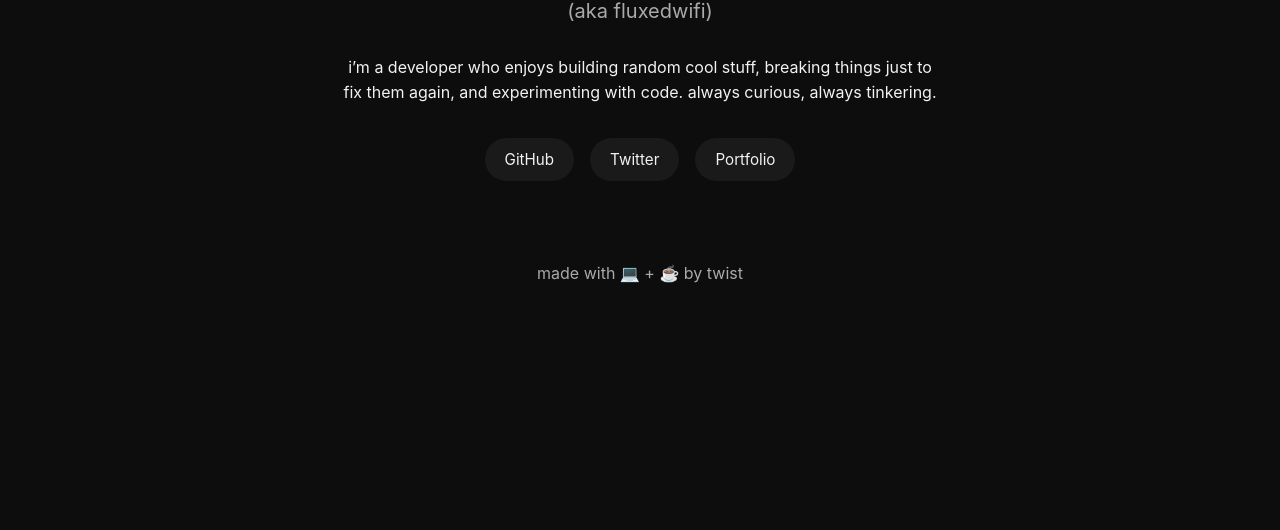
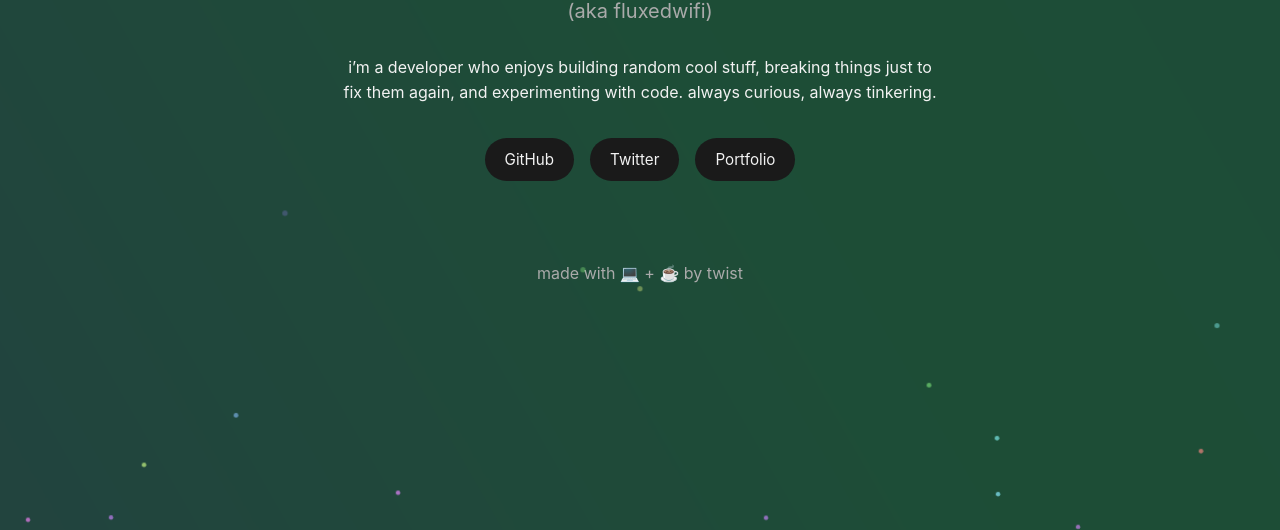
Before and after one commit to fluxedwifi/abouttwist, a plain HTML site: page index.html in a window 1280 px wide. Shown: the part 270-800 px from the top of the page. Drawn offline with Linux system fonts and the light colour scheme.

Commit message:
Update index.html

```diff
--- a/index.html
+++ b/index.html
@@ -7,6 +7,7 @@
   <style>
     /* Reset & base styles */
     * { margin: 0; padding: 0; box-sizing: border-box; }
+
     :root {
       --bg: #0d0d0d;
       --text: #f2f2f2;
@@ -21,6 +22,7 @@
       --card: #e9e9e9;
       --hover: #d4d4d4;
     }
+
     body {
       font-family: "Inter", sans-serif;
       background: var(--bg);
@@ -33,26 +35,62 @@
       text-align: center;
       padding: 2rem;
       transition: background 0.3s, color 0.3s;
+      overflow: hidden;
     }
+
+    /* Fun animated gradient background */
+    body::before {
+      content: "";
+      position: fixed;
+      top: -50%;
+      left: -50%;
+      width: 200%;
+      height: 200%;
+      background: linear-gradient(60deg, #ff6ec4, #7873f5, #42e695, #3bb2b8);
+      background-size: 300% 300%;
+      animation: gradientShift 20s ease infinite;
+      z-index: -1;
+      filter: blur(100px) opacity(0.3);
+    }
+    @keyframes gradientShift {
+      0% { background-position: 0% 50%; }
+      50% { background-position: 100% 50%; }
+      100% { background-position: 0% 50%; }
+    }
+
     h1 {
       font-size: 2.5rem;
       margin-bottom: .5rem;
       background: linear-gradient(135deg, #ff6ec4, #7873f5);
       -webkit-background-clip: text;
       -webkit-text-fill-color: transparent;
+      animation: floatIn 1s ease forwards;
     }
     h2 {
       font-size: 1.25rem;
       font-weight: 400;
       color: var(--muted);
       margin-bottom: 2rem;
+      animation: floatIn 1.2s ease forwards;
     }
     p {
       max-width: 600px;
       line-height: 1.6;
       font-size: 1rem;
       margin-bottom: 2rem;
+      opacity: 0;
+      animation: fadeIn 1.5s ease forwards;
     }
+
+    @keyframes floatIn {
+      from { transform: translateY(20px); opacity: 0; }
+      to { transform: translateY(0); opacity: 1; }
+    }
+    @keyframes fadeIn {
+      from { opacity: 0; }
+      to { opacity: 1; }
+    }
+
     .links {
       display: flex;
       gap: 1rem;
@@ -67,12 +105,13 @@
       border-radius: 999px;
       color: var(--text);
       font-size: .95rem;
-      transition: background .2s ease, transform .2s ease;
+      transition: transform .2s ease, box-shadow .2s ease;
     }
     .links a:hover {
-      background: var(--hover);
-      transform: translateY(-2px);
+      transform: translateY(-3px) scale(1.05);
+      box-shadow: 0 0 12px rgba(255, 110, 196, 0.6);
     }
+
     footer {
       margin-top: 3rem;
       font-size: .85rem;
@@ -90,11 +129,27 @@
       border-radius: 999px;
       cursor: pointer;
       color: var(--text);
-      transition: background .2s ease, transform .2s ease;
+      transition: background .2s ease, transform .4s ease;
+      font-size: 1.2rem;
     }
     .toggle-theme:hover {
-      background: var(--hover);
-      transform: scale(1.05);
+      transform: rotate(20deg) scale(1.1);
+    }
+
+    /* Floating particles for fun */
+    .particle {
+      position: absolute;
+      width: 6px;
+      height: 6px;
+      border-radius: 50%;
+      background: #fff;
+      opacity: 0.5;
+      animation: floatUp 10s linear infinite;
+    }
+    @keyframes floatUp {
+      from { transform: translateY(100vh) scale(0.5); opacity: 0; }
+      50% { opacity: 0.8; }
+      to { transform: translateY(-10vh) scale(1); opacity: 0; }
     }
   </style>
 </head>
@@ -139,6 +194,16 @@
         localStorage.setItem('theme', 'dark');
       }
     });
+
+    // Generate floating particles
+    for (let i = 0; i < 15; i++) {
+      const particle = document.createElement("div");
+      particle.className = "particle";
+      particle.style.left = Math.random() * 100 + "vw";
+      particle.style.animationDuration = (6 + Math.random() * 6) + "s";
+      particle.style.background = `hsl(${Math.random() * 360}, 70%, 70%)`;
+      document.body.appendChild(particle);
+    }
   </script>
 </body>
 </html>
```
